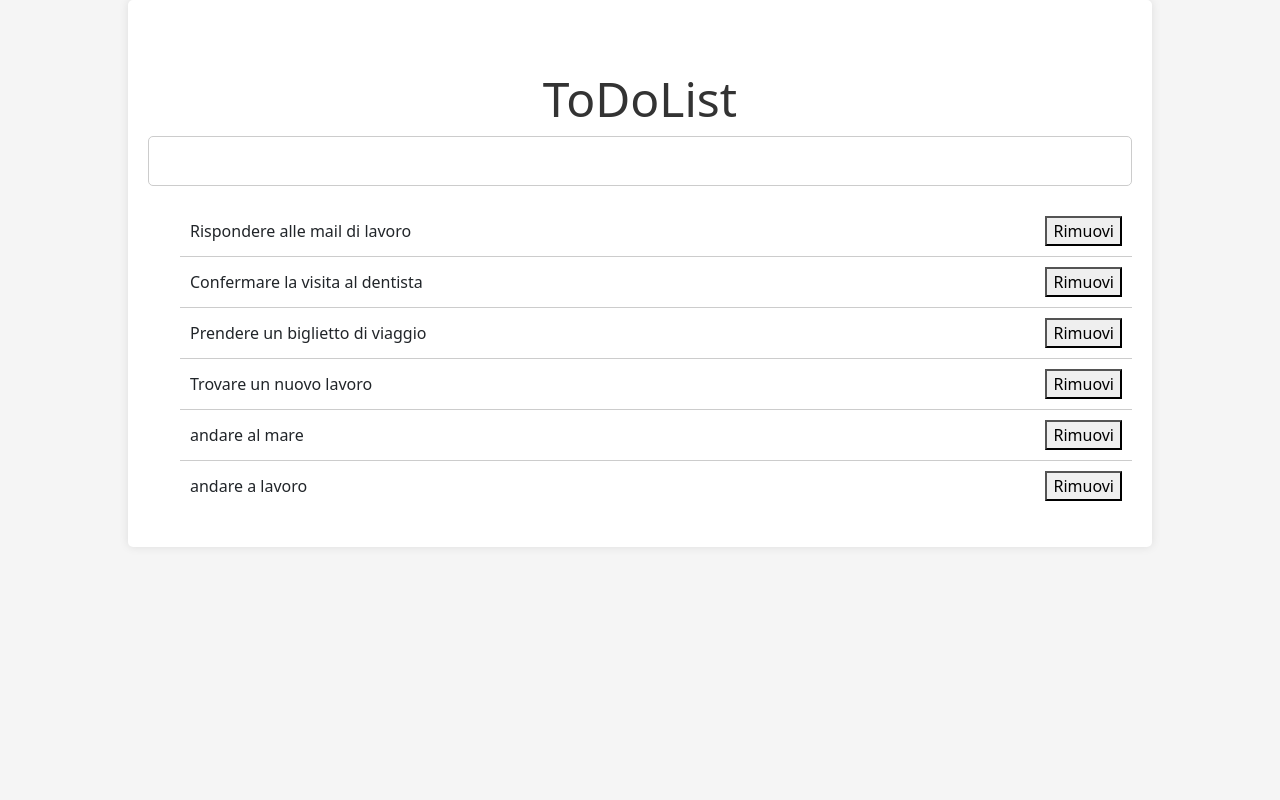
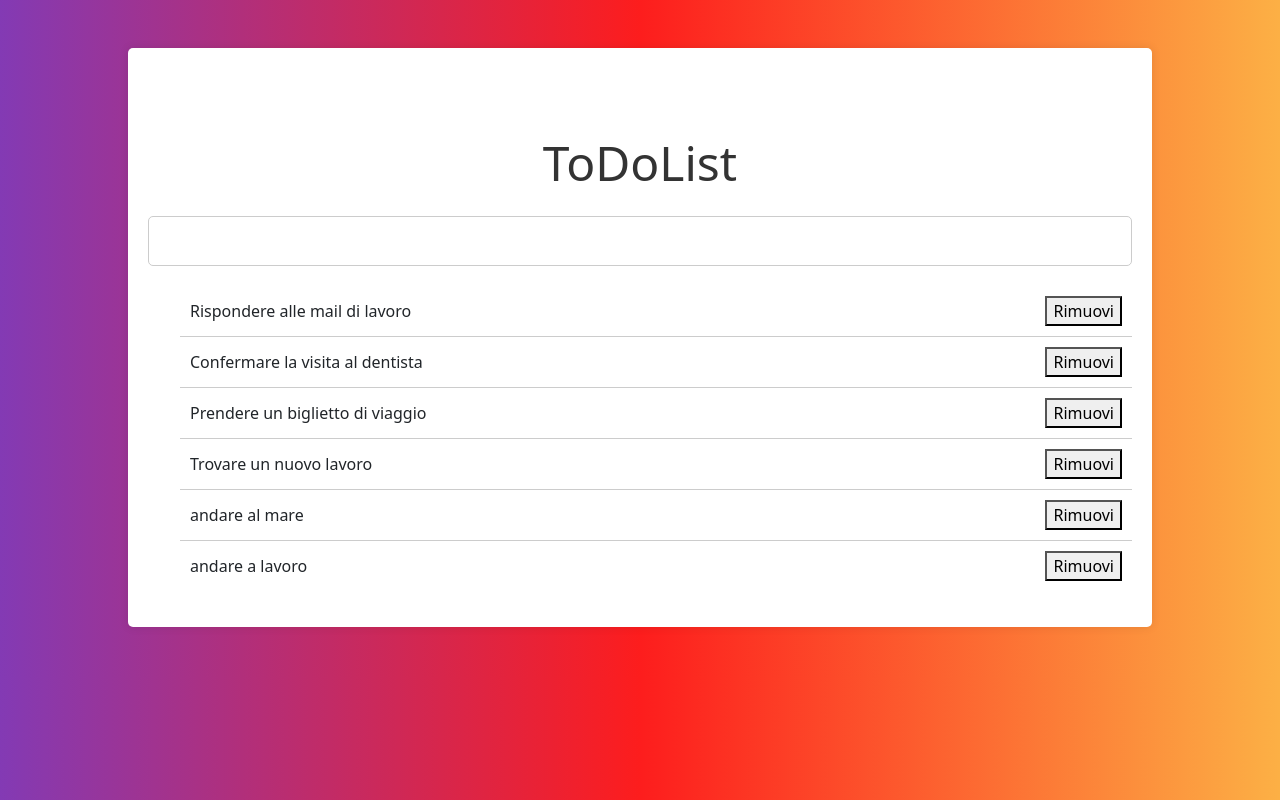
Before and after one commit to DavideAlovisio13/php-todo-list-json, a PHP site: page / in a window 1280 px wide. Run offline with PHP 8.4, Linux system fonts and the light colour scheme; style sheets or scripts are compiled from the project's sources; some libraries are stand-ins or nearby versions.

Commit message:
Improve ToDoList layout and update background color gradient

```diff
--- a/index.php
+++ b/index.php
@@ -17,8 +17,8 @@
 
 <body>
     <div id="app">
-        <div class="container">
-            <h1>ToDoList</h1>
+        <div class="container my-5">
+            <h1 class="py-3">ToDoList</h1>
             <input v-model="newTodo" @keyup.enter="addTodo" class="todo-input">
             <ul>
                 <li v-for="(todo, index) in todos" class="todo-item">
--- a/scss/style.scss
+++ b/scss/style.scss
@@ -3,7 +3,8 @@
 }
 
 body {
-    background-color: #f5f5f5;
+    background: rgb(131, 58, 180);
+    background: linear-gradient(90deg, rgba(131, 58, 180, 1) 0%, rgba(253, 29, 29, 1) 50%, rgba(252, 176, 69, 1) 100%);
 
     .container {
         width: 80%;
```
